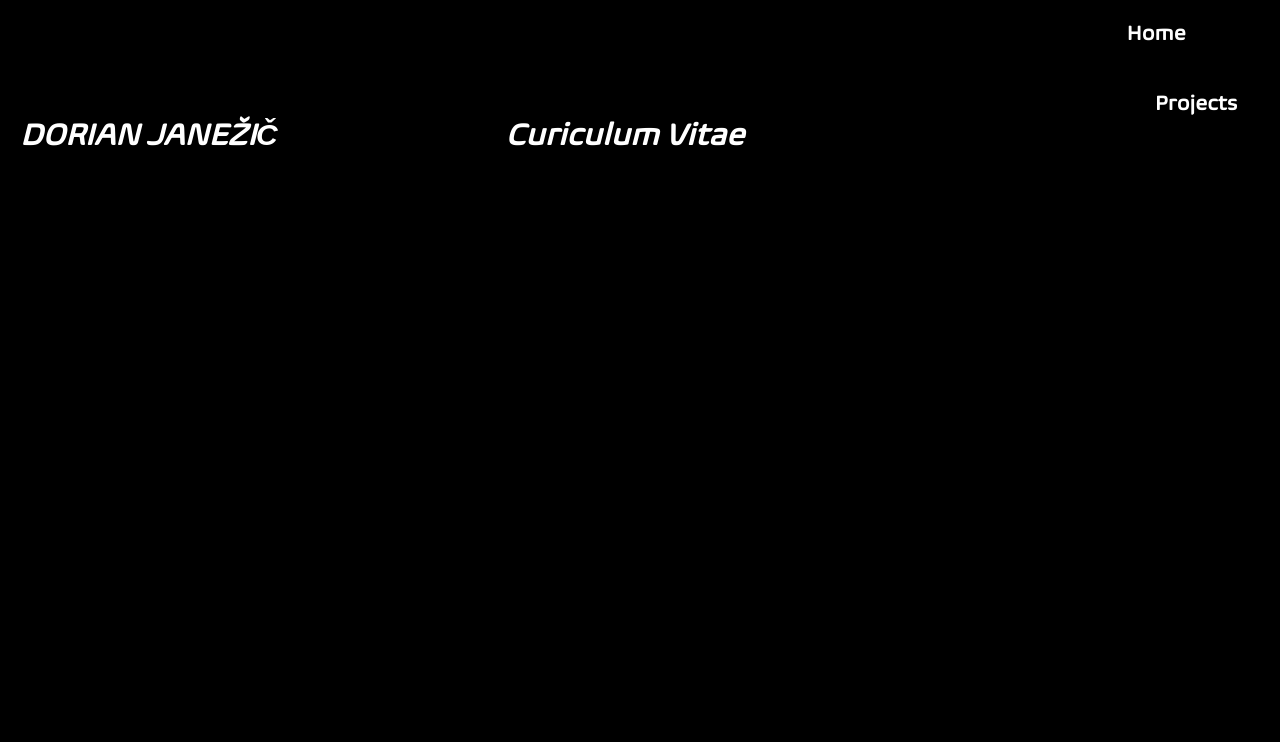
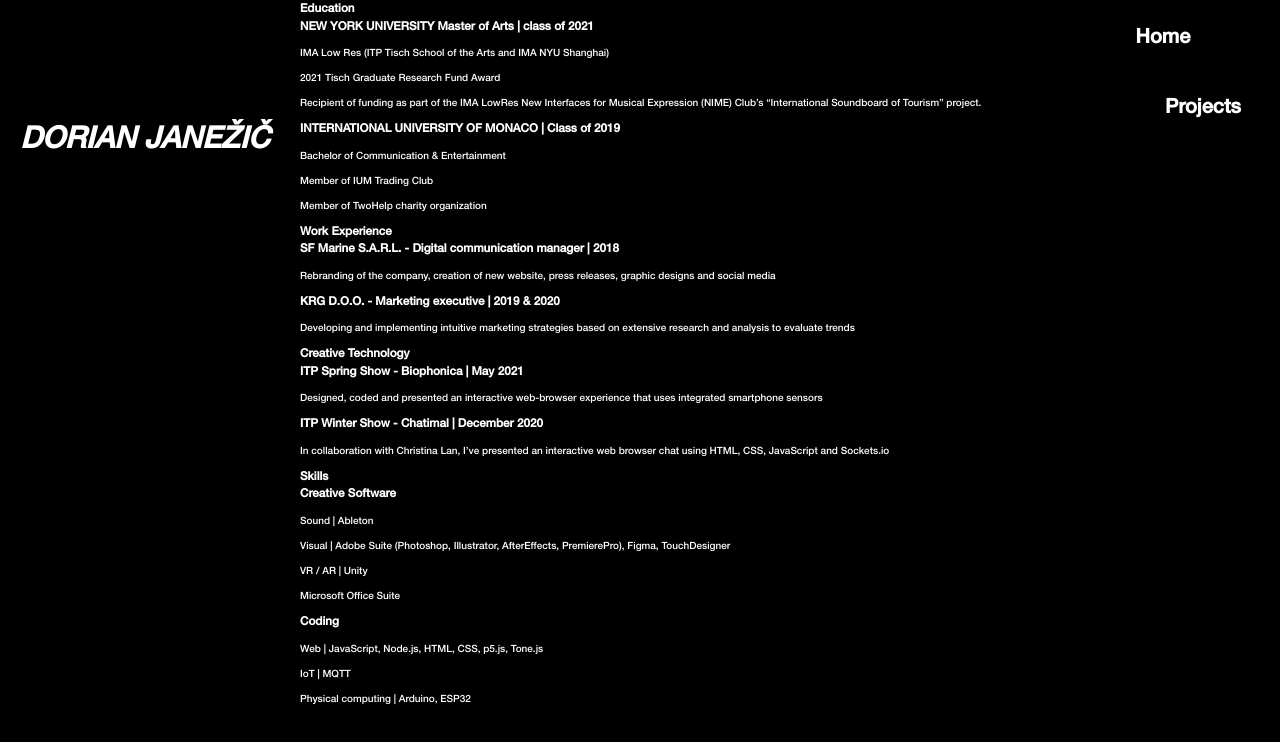
Before and after one commit to dorianjanezic/website, a website: page public/about/cv/index.html in a window 1280 px wide. Drawn offline with nearby package versions, Linux system fonts and the light colour scheme.

Commit message:
update 23/07

```diff
--- a/public/about/cv/index.html
+++ b/public/about/cv/index.html
@@ -19,9 +19,6 @@
     <header>
 
         <a href="#" class="logo" onclick="document.location=''"><i>Dorian Janežič</a></i>
-        <a href="#" class="logo1" onclick="document.location=''"><i>curiculum vitae
-            <img onclick="document.location='/player2'" src="/assets/back-button.svg"  width="100" height="100" id="sphere" class="rotate90">
-        </a></i>
 
         <nav class="navbar">
             <a href="#home" onclick="document.location='../'">home</a>
@@ -30,8 +27,70 @@
         </nav>
     </header>
 
+    <article class="cv">
+
+    <section class="education">
+        <h1>Education</h1>
+        <div class="university">
+
+            <h3>NEW YORK UNIVERSITY Master of Arts | class of 2021</h3>
+            <p>IMA Low Res (ITP Tisch School of the Arts and IMA NYU Shanghai)</p>
+            <p>2021 Tisch Graduate Research Fund Award</p>
+            <p>Recipient of funding as part of the IMA LowRes New Interfaces for Musical Expression (NIME) Club’s “International Soundboard of Tourism” project.</p>
+
+            <h3>INTERNATIONAL UNIVERSITY OF MONACO | Class of 2019</h3>
+            <p>Bachelor of Communication & Entertainment</p>
+            <p>Member of IUM Trading Club</p>
+            <p>Member of TwoHelp charity organization</p>
+
+        </div>
+    </section>
+
+    <section class="experience">
+        <h1>Work Experience</h1>
+
+        <div class="work-experience">
+            <h3>SF Marine S.A.R.L. - Digital communication manager | 2018</h3>
+            <p>Rebranding of the company, creation of new website, press releases, graphic designs and social media</p>
+
+            <h3>KRG D.O.O. - Marketing executive | 2019 & 2020</h3>
+            <p>Developing and implementing intuitive marketing strategies based on extensive research and analysis to evaluate trends</p>
 
 
+        </div>
+    </section>
+
+
+    <section class="creative-tech">
+        <h1>Creative Technology</h1>
+
+        <div class="tech-show">
+            <h3>ITP Spring Show - Biophonica | May 2021</h3>
+            <p>Designed, coded and presented an interactive web-browser experience that uses integrated smartphone sensors</p>
+
+            <h3>ITP Winter Show - Chatimal | December 2020</h3>
+            <p>In collaboration with Christina Lan, I’ve presented an interactive web browser chat using HTML, CSS, JavaScript and Sockets.io</p>
+        </div>
+    </section>
+
+    <section class="skills">
+        <h1>Skills</h1>
+        <div class="creative-skills">
+            <h3>Creative Software</h3>
+            <p>Sound | Ableton</p>
+            <p>Visual | Adobe Suite (Photoshop, Illustrator, AfterEffects, PremierePro), Figma, TouchDesigner</p>
+            <p>VR / AR | Unity</p>
+            <p>Microsoft Office Suite</p>
+        </div>
+        <div class="coding">
+            <h3>Coding</h3>
+            <p>Web | JavaScript, Node.js, HTML, CSS, p5.js, Tone.js</p>
+            <p>IoT | MQTT</p>
+            <p>Physical computing | Arduino, ESP32</p>
+        </div>
+    </section>
+
+    </article>
     <!-- <script src="script.js"></script> -->
 </body>
 </html>
--- a/public/about/cv/style.css
+++ b/public/about/cv/style.css
@@ -1,6 +1,6 @@
 @font-face {
     font-family: "biome";
-    src: url("biome.ttf");
+    src: url("neue.ttf");
 }
 
 @import url('https://fonts.googleapis.com/css2?family=Montserrat:wght@700&display=swap');
@@ -48,6 +48,13 @@
     margin:2rem;
     font-weight: bolder;
     text-transform: capitalize;
+}
+
+h1 {
+    color: white;
+}
+h3 {
+    color: white;
 }
 
 p {
--- a/public/about/style.css
+++ b/public/about/style.css
@@ -1,6 +1,6 @@
 @font-face {
     font-family: "biome";
-    src: url("biome.ttf");
+    src: url("neue.ttf");
 }
 
 @import url('https://fonts.googleapis.com/css2?family=Montserrat:wght@700&display=swap');
@@ -15,7 +15,7 @@
     box-sizing: border-box;
     outline: none; border: none;
     text-decoration: none;
-    transition: all .2s linear;
+    transition: all .2s;
     line-height: 1.5;
 }
 
@@ -33,34 +33,45 @@
 body{
     background: black;
     /* padding-left: 30rem; */
-    background: transparent;
 }
 
 header {
-    /* position: fixed;
+    position: fixed;
     top: 0;
-    left: 0; */
+    left: 0;
     background: transparent;
     display: flex;
     align-items: end;
     justify-content: space-between;
     z-index: 1000;
     flex-flow: column;
-    width: 30rem;
+    width: 10rem;
     text-align: center;
     flex-direction: row;
     width: 100%;
-    margin:3rem;
-    font-weight: bolder;
-    text-transform: capitalize;
+
+}
+
+.navbar {
+    display: contents;
+
+    justify-content: space-between;
+}
+
+
+.main-nav {
+    display: flex;
+    position: absolute;
+    width: 100%;
+    justify-content: space-between;
 }
 
 
 
 header .logo{
-    text-transform: uppercase;
     color:white;
-    font-size: 3rem;
+    font-size: 5rem;
+    text-decoration: none;
 }
 
 header .logo:hover {
@@ -73,14 +84,15 @@
 }
 
 header .navbar a{
-/*float: left;*/
-font-size: 2rem;
-color: white;
-margin: 0;
-justify-content: space-between;
-flex-direction: row;
-width: 70%
-}
+    /* float: left; */
+    font-size: 5rem;
+    color: white;
+    margin: 0;
+    justify-content: space-between;
+    flex-direction: row;
+    width: 50%;
+    justify-content: space-between;
+    }
 
 header .navbar a:hover{
     /* letter-spacing: .2rem; */
@@ -92,9 +104,6 @@
   margin: auto;
 }
 
-#projects {
-    margin: 4rem;
-}
 
 #menu-bars {
     position: fixed;
@@ -119,6 +128,7 @@
 .description {
   color: white;
   max-width: 50%;
+  font-size: large;
 }
 
 .description p {
--- a/public/script.js
+++ b/public/script.js
@@ -44,7 +44,7 @@
 }
 
 function draw() {
-    background(255);
+    background(0);
 
   fill(0)
   noStroke()
--- a/public/style.css
+++ b/public/style.css
@@ -1,6 +1,6 @@
 @font-face {
     font-family: "biome";
-    src: url("helvetica.ttf");
+    src: url("neue.ttf");
 }
 
 @import url('https://fonts.googleapis.com/css2?family=Montserrat:wght@700&display=swap');
@@ -10,7 +10,7 @@
 }
 
 *{
-    font-family: 'biome', sans-serif;
+    font-family: 'neue', sans-serif;
     margin: 0; padding: 0;
     box-sizing: border-box;
     outline: none; border: none;
@@ -28,7 +28,7 @@
 
 body{
     background: black;
-    padding-left: 10rem;
+    /* padding-left: 10rem; */
     background: transparent;
 }
 section {
@@ -55,7 +55,7 @@
 
 header .logo{
     text-transform: uppercase;
-    color:black;
+    color:white;
     font-size: 3rem;
 
 }
@@ -86,7 +86,7 @@
 header .navbar a{
 /* float: left; */
 font-size: 5rem;
-color: black;
+color: white;
 margin: 0;
 justify-content: space-between;
 flex-direction: row;
```
Also changed, not shown: public/about/index.html (+5 -5 lines), public/index.html (+1 -1 lines), public/script2.js (added, +33 -0 lines), public/about/cv/neue.ttf (added), public/about/neue.ttf (added), public/neue.ttf (added).
